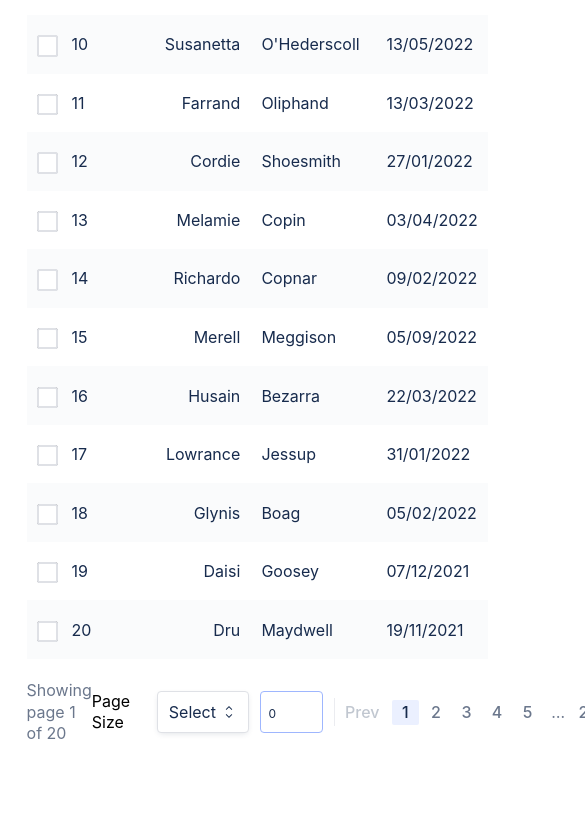
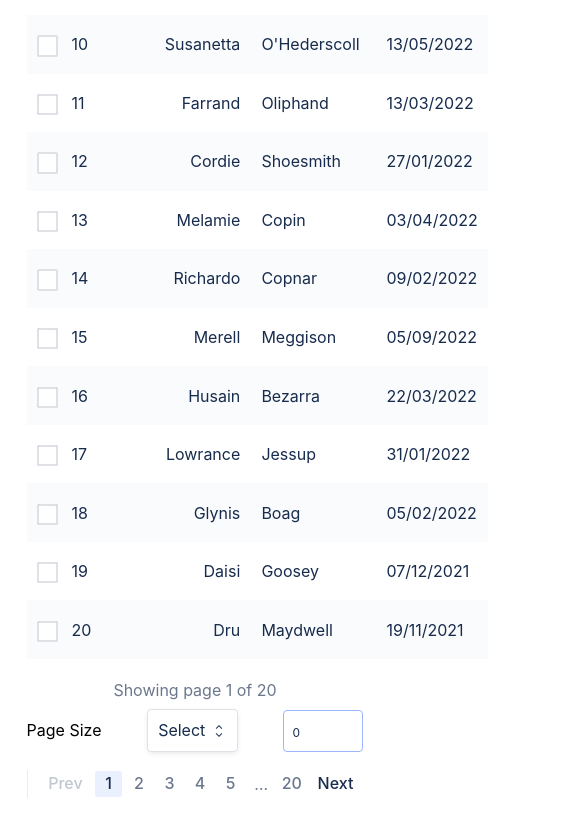
Before and after one commit to himansh-gjr/react-table-wrapper-demo, a React (Vite) app: page /react-table-wrapper/demo-table in a window 390 px wide. Shown: the part 597-1433 px from the top of the page, 585 px wide, since content can reach past the window. Before the commit the page ends 1389 px from the top, so only its background shows below. Built offline with nearby package versions, Linux system fonts and the light colour scheme.

Commit message:
table mobile responsiveness

```diff
--- a/src/components/checkbox/checkbox.css
+++ b/src/components/checkbox/checkbox.css
@@ -1,4 +1,4 @@
-@import url(../../assets/css/color-palette.css);
+@import url("../../assets//css/color-palette.css");
 
 .checkbox_container {
   display: flex;
--- a/src/components/pagination/pagination.css
+++ b/src/components/pagination/pagination.css
@@ -72,3 +72,22 @@
   background-color: transparent;
   cursor: default;
 }
+
+@media only screen and (max-width: 768px) {
+  .pagination{
+    flex-direction: column;
+  }
+
+  .prev_next_section{
+    flex-wrap: wrap;
+  }
+
+  .pagination_nav_section{
+    width: 100%;
+    justify-content: center;
+  }
+
+  .jump-to-page-input{
+    margin-left: unset;
+  }
+}
--- a/src/table/Table.jsx
+++ b/src/table/Table.jsx
@@ -11,8 +11,13 @@ import {
 import classnames from "classnames"
 import PropTypes from "prop-types"
 import { DEFAULT_TABLE_ID } from "./constants"
+import SortIcon from "../assets/image/sort.png"
 import SelectBox from "../components/select-box/index"
 import "./table.css"
+import EmptyStates from "../components/empty-states/EmptyStates"
+import Pagination from "../components/pagination"
+import LoaderScreen from "../components/LoaderScreen/LoaderScreen"
+import Checkbox from "../components/checkbox"
 
 const Table = ({
 	id,
@@ -84,7 +89,6 @@ const Table = ({
 							<Checkbox {...getToggleAllRowsSelectedProps()} />
 						</div>
 					),
-
 					Cell: ({ row }) => (
 						<div>
 							<Checkbox {...row.getToggleRowSelectedProps()} />
@@ -350,6 +354,11 @@ Table.defaultProps = {
 	loading: false,
 	hideHeader: false,
 	onPageChangeCallback: () => {},
+	EmptyStates : <EmptyStates message={"No Data Found"} />,
+	PaginationComponent:Pagination,
+	LoaderScreen:LoaderScreen,
+	Checkbox:Checkbox,
+	SortIcon:SortIcon,
 }
 
 export default Table
```
